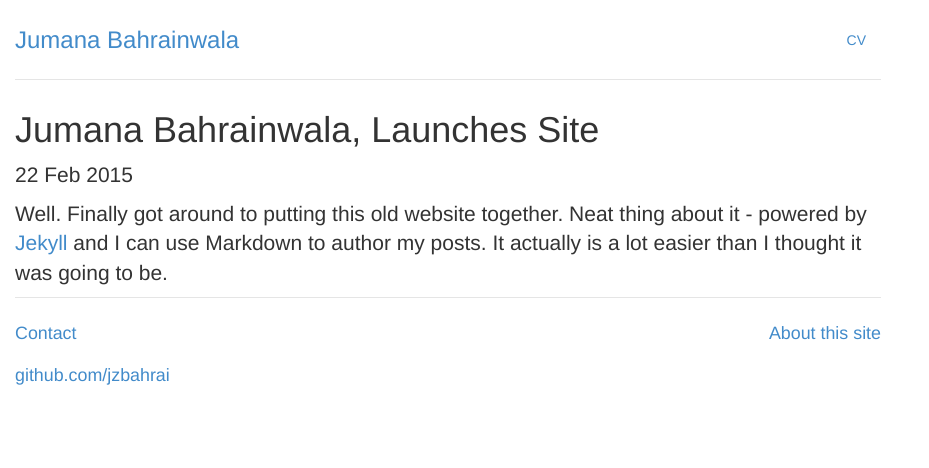
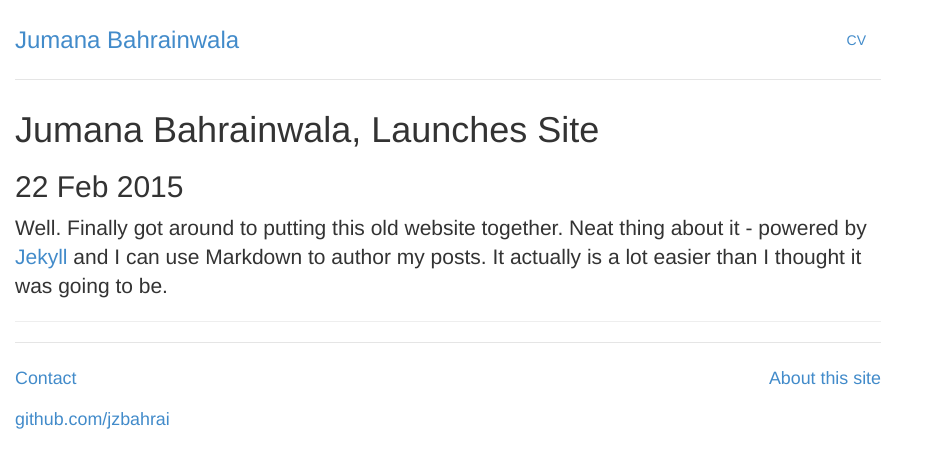
Before and after one commit to jzbahrai/jzbahrai.github.io, a Jekyll site: the page built from _posts/2015-02-22-jumana-bahrainwala-site-launched.md, in a window 1280 px wide. Shown: the top 468 px of the page, without its empty margins (0-929 px from the left). Built offline with Jekyll 4.4.1, drawn with Linux system fonts in a browser that asks for light colours.

Commit message:
changed default

```diff
--- a/_layouts/post.html
+++ b/_layouts/post.html
@@ -1,9 +1,31 @@
 ---
 layout: default
+notes: active
 ---
-<h1>{{ page.title }}</h1>
-<p class="meta">{{ page.date | date_to_string }}</p>
 
-<div class="post">
-  {{ content }}
-</div>
+<div class="notes">
+		<div class="note single">
+			<h1 class="title">{{ page.title }}</h1>
+
+			<h2 class="date"><info datetime="{{ page.date }}">
+				{{ page.date | date_to_string }} {% if page.author %} by {{ page.author }} {% endif %}
+			</info></h2>
+			<!-- Post content -->
+			<div class="notebody">
+				{{ content }}
+			</div>
+			<!-- Post info -->
+			<div class="noteinfo">
+			<!-- include some categories and tags maybe? -->
+			</div>
+
+			<hr>
+
+			<!-- Post comments -->
+			<!--
+			<div class="notecomments">
+				{% include disqus.html %}
+			</div>
+			-->
+		</div><!-- / .note .single -->
+</div><!-- /.notes -->
```
